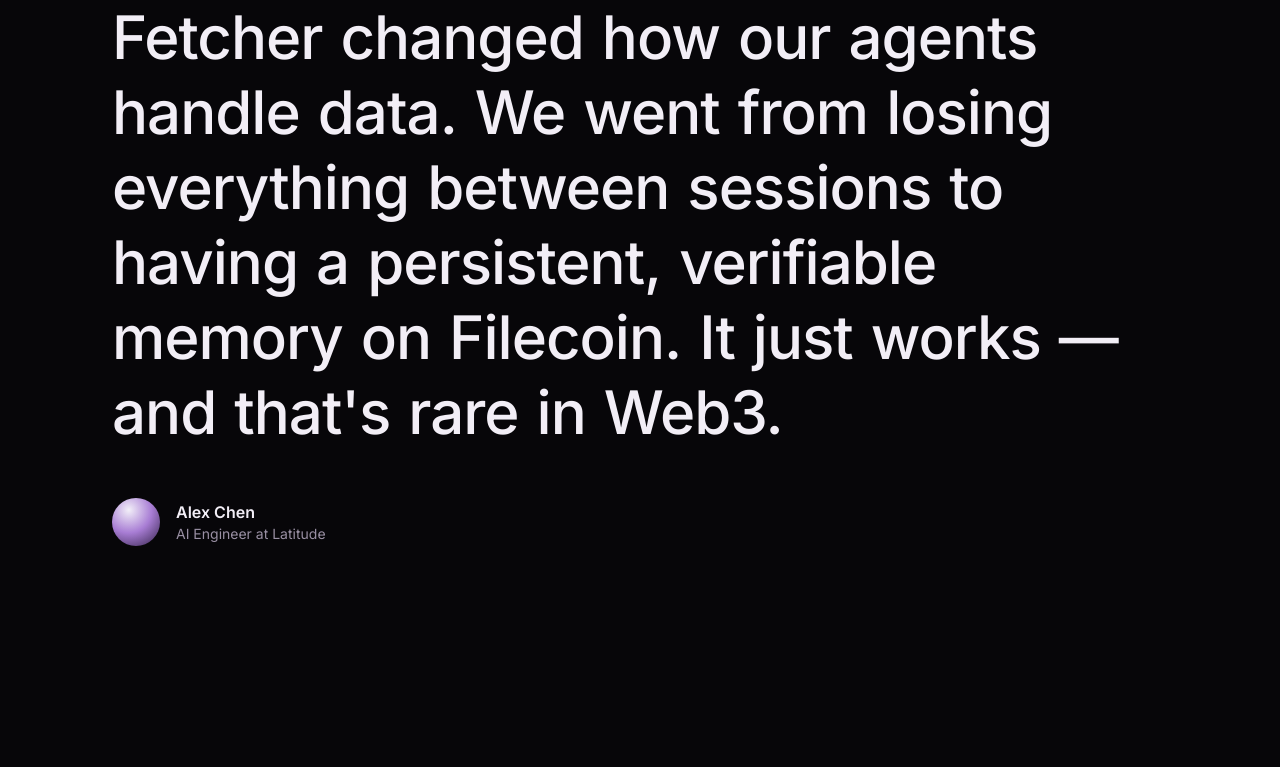
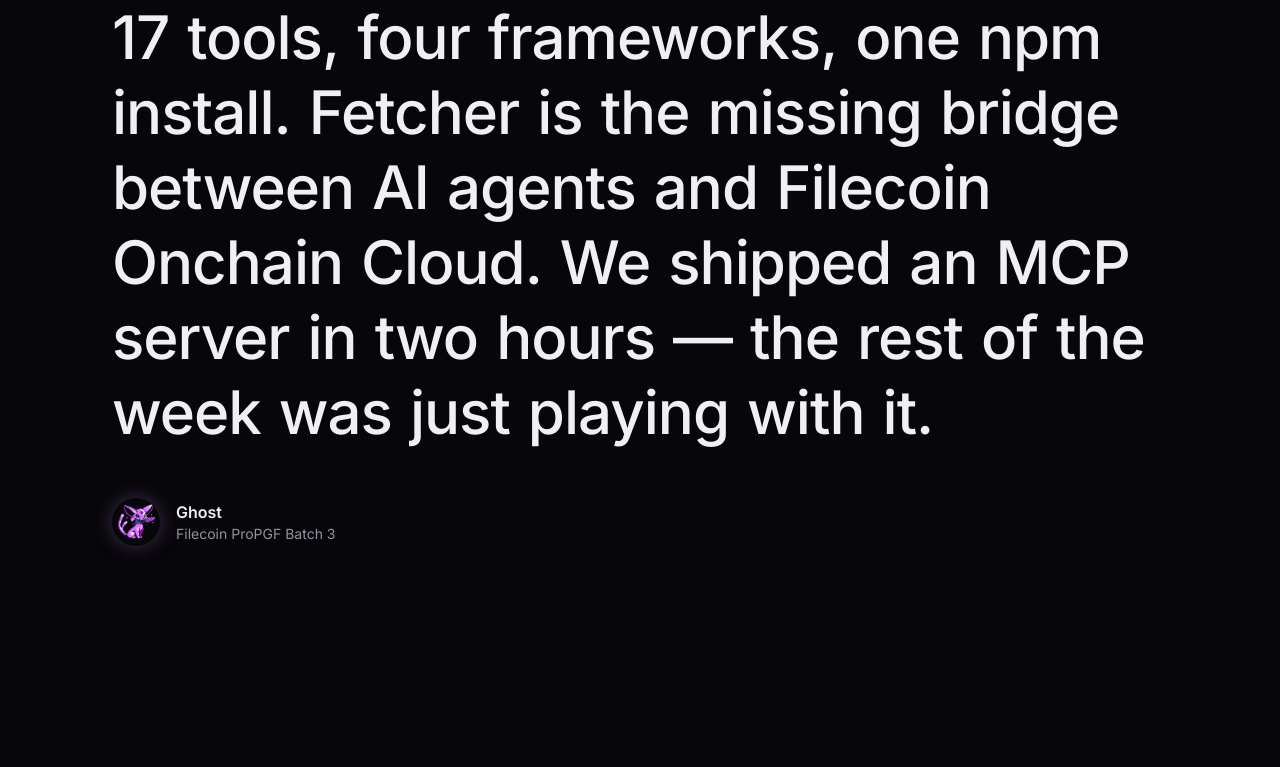
Before and after one commit to Klorenn/LavanderSDK, a React (Vite) app in the folder apps/landing/: page / in a window 1280 px wide. Shown: the part 3977-4744 px from the top of the page. Built offline with nearby package versions, Linux system fonts and the light colour scheme; a web font is replaced by a local one.

Commit message:
fix: update testimonial with Ghost identity and new quote

```diff
--- a/apps/landing/src/App.tsx
+++ b/apps/landing/src/App.tsx
@@ -30,7 +30,7 @@
 const groups = ['Storage', 'Verify', 'Observe', 'Memory', 'Payments'] as const;
 
 const quote =
-  "Fetcher changed how our agents handle data. We went from losing everything between sessions to having a persistent, verifiable memory on Filecoin. It just works — and that's rare in Web3.";
+  "17 tools, four frameworks, one npm install. Fetcher is the missing bridge between AI agents and Filecoin Onchain Cloud. We shipped an MCP server in two hours — the rest of the week was just playing with it.";
 
 const fadeUp: Variants = {
   hidden: { opacity: 0, y: 20 },
@@ -611,10 +611,10 @@
           transition={{ duration: 0.5 }}
           className="mt-12 flex items-center gap-4"
         >
-          <div className="h-12 w-12 rounded-full bg-[radial-gradient(circle_at_35%_25%,#f2eff8,#a87dd4_48%,#322148_100%)]" />
+          <img src="/fetcher-icon.png" alt="" className="h-12 w-12 rounded-full object-cover shadow-[0_0_20px_rgba(168,125,212,0.35)]" />
           <div>
-            <p className="font-semibold text-foreground">Alex Chen</p>
-            <p className="text-sm text-muted-foreground">AI Engineer at Latitude</p>
+            <p className="font-semibold text-foreground">Ghost</p>
+            <p className="text-sm text-muted-foreground">Filecoin ProPGF Batch 3</p>
           </div>
         </motion.div>
       </div>
```
Also changed, not shown: 1 other file (tests, documents, lock files or other folders).
